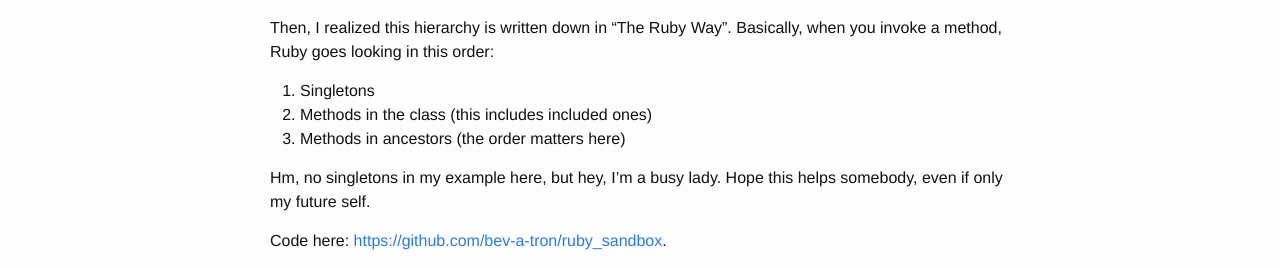
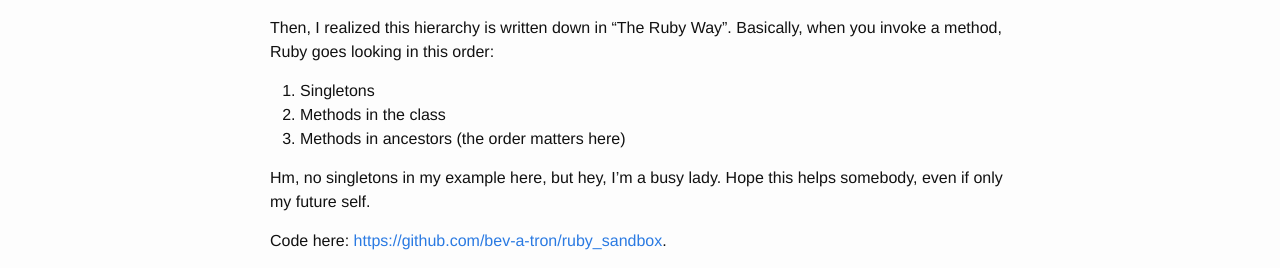
Before and after one commit to bev-a-tron/bev-a-tron.github.io, a Jekyll site: the page built from _posts/2015-12-28-which-method-wins.markdown, in a window 1280 px wide. Shown: the part 289-557 px from the top of the page. Built offline with Jekyll 4.4.1, drawn with Linux system fonts in a browser that asks for light colours.

Commit message:
Not sure if included things count as ancesctors

```diff
--- a/_posts/2015-12-28-which-method-wins.markdown
+++ b/_posts/2015-12-28-which-method-wins.markdown
@@ -10,7 +10,7 @@ I started a new job, and I'm learning Ruby.  I spent some time noodling around w
 Then, I realized this hierarchy is written down in "The Ruby Way".  Basically, when you invoke a method, Ruby goes looking in this order:
 
 1. Singletons
-2. Methods in the class (this includes included ones)
+2. Methods in the class
 3. Methods in ancestors (the order matters here)
 
 Hm, no singletons in my example here, but hey, I'm a busy lady.  Hope this helps somebody, even if only my future self.
```
